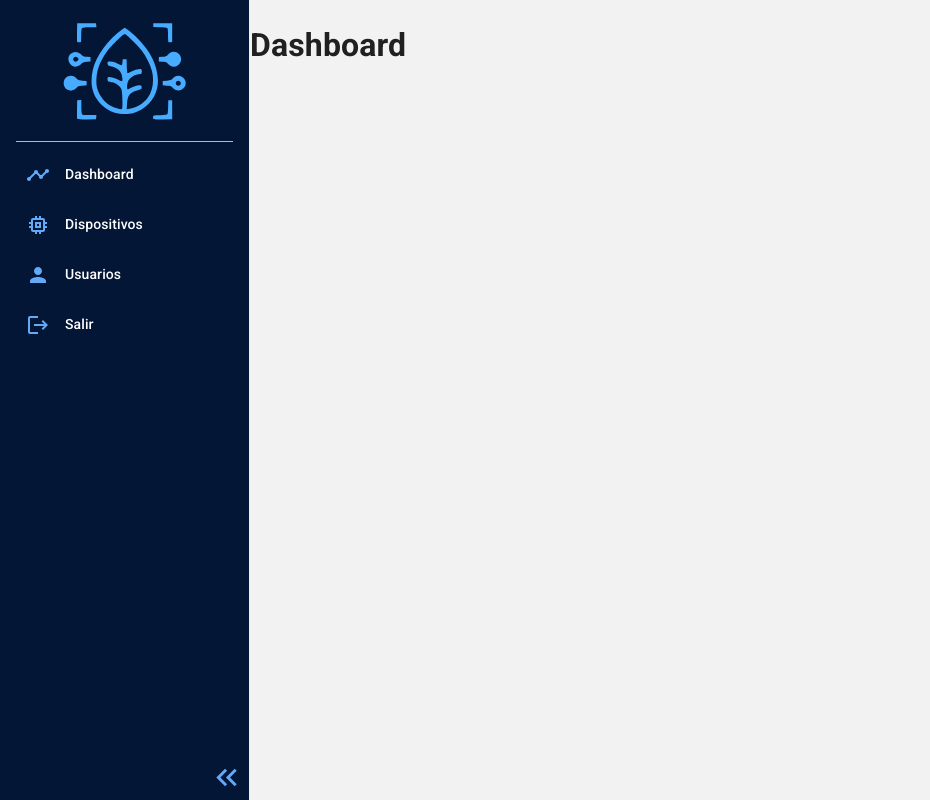
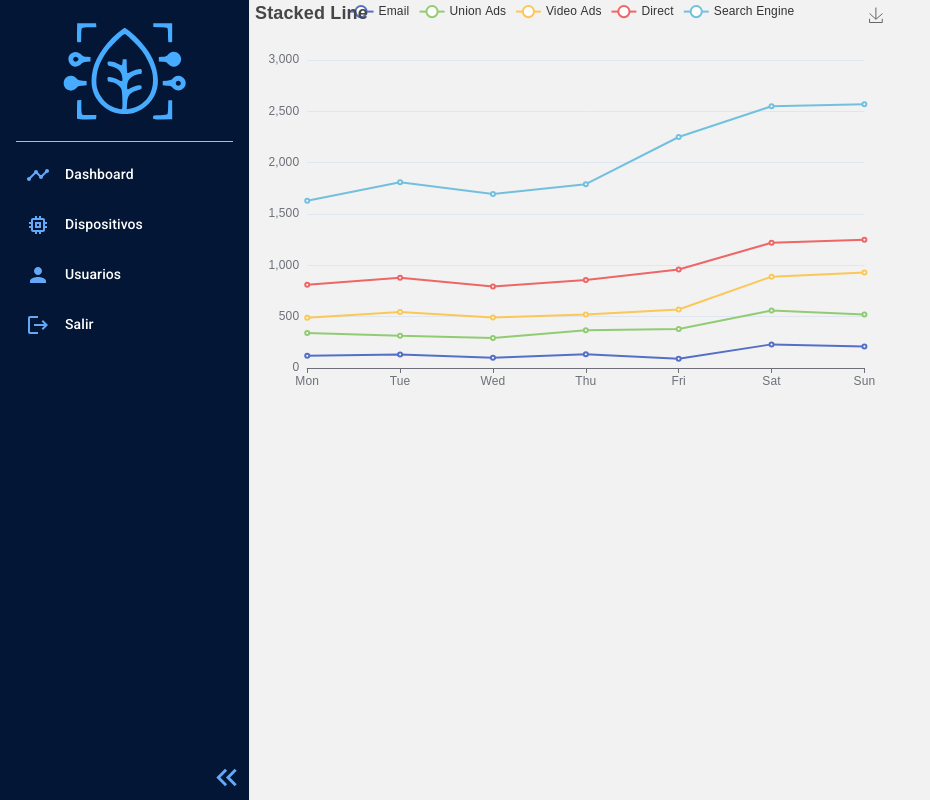
Before and after one commit to Jdiego06/iot-frontend, a React (Create React App) app: page /dashboard in a window 1280 px wide. Shown: the whole page, without its empty margins (0-930 px from the left). Built offline with nearby package versions, Linux system fonts and the light colour scheme; no server answers; sample sign-in values are in the browser's storage.

Commit message:
Add: echarts to project

```diff
--- a/package.json
+++ b/package.json
@@ -14,6 +14,8 @@
     "@testing-library/react": "^13.4.0",
     "@testing-library/user-event": "^13.5.0",
     "axios": "^1.3.3",
+    "echarts": "^5.4.1",
+    "echarts-for-react": "^3.0.2",
     "history": "^5.3.0",
     "react": "^18.2.0",
     "react-dom": "^18.2.0",
--- a/src/App.jsx
+++ b/src/App.jsx
@@ -11,6 +11,7 @@ import Page404 from "./pages/Page404";
 import { PageLayout } from "./layouts/PageLayout";
 import { CssBaseline } from "@mui/material";
 import Users from "./pages/Users";
+import Dashboard from "./pages/Dashboard";
 
 const theme = createTheme({
   typography: {
@@ -58,7 +59,10 @@ function App() {
               <Route path="/" element={<PageLayout></PageLayout>}>
                 <Route path="/" element={<h1>Root</h1>}></Route>
 
-                <Route path="/dashboard" element={<h1>Dashboard</h1>}></Route>
+                <Route
+                  path="/dashboard"
+                  element={<Dashboard></Dashboard>}
+                ></Route>
                 <Route path="/users" element={<Users />}></Route>
                 <Route path="/devices" element={<h1>Devices</h1>}></Route>
               </Route>
--- /dev/null
+++ b/src/pages/Dashboard.jsx
@@ -0,0 +1,80 @@
+import React from "react";
+import ReactECharts from "echarts-for-react"; // or var ReactECharts = require('echarts-for-react');
+
+export default function Dashboard() {
+  const option = {
+    title: {
+      text: "Stacked Line",
+    },
+    tooltip: {
+      trigger: "axis",
+    },
+    legend: {
+      data: ["Email", "Union Ads", "Video Ads", "Direct", "Search Engine"],
+    },
+    grid: {
+      left: "3%",
+      right: "4%",
+      bottom: "3%",
+      containLabel: true,
+    },
+    toolbox: {
+      feature: {
+        saveAsImage: {},
+      },
+    },
+    xAxis: {
+      type: "category",
+      boundaryGap: false,
+      data: ["Mon", "Tue", "Wed", "Thu", "Fri", "Sat", "Sun"],
+    },
+    yAxis: {
+      type: "value",
+    },
+    series: [
+      {
+        name: "Email",
+        type: "line",
+        stack: "Total",
+        data: [120, 132, 101, 134, 90, 230, 210],
+      },
+      {
+        name: "Union Ads",
+        type: "line",
+        stack: "Total",
+        data: [220, 182, 191, 234, 290, 330, 310],
+      },
+      {
+        name: "Video Ads",
+        type: "line",
+        stack: "Total",
+        data: [150, 232, 201, 154, 190, 330, 410],
+      },
+      {
+        name: "Direct",
+        type: "line",
+        stack: "Total",
+        data: [320, 332, 301, 334, 390, 330, 320],
+      },
+      {
+        name: "Search Engine",
+        type: "line",
+        stack: "Total",
+        data: [820, 932, 901, 934, 1290, 1330, 1320],
+      },
+    ],
+  };
+
+  return (
+    <ReactECharts
+      option={option}
+      notMerge={true}
+      //   lazyUpdate={true}
+      theme={"theme_name"}
+      //   onChartReady={this.onChartReadyCallback}
+      // onEvents={EventsDict}
+      style={{ height: "50%", width: "50%" }}
+      // opts={}
+    />
+  );
+}
```
Also changed, not shown: 1 other file (tests, documents, lock files or other folders).
